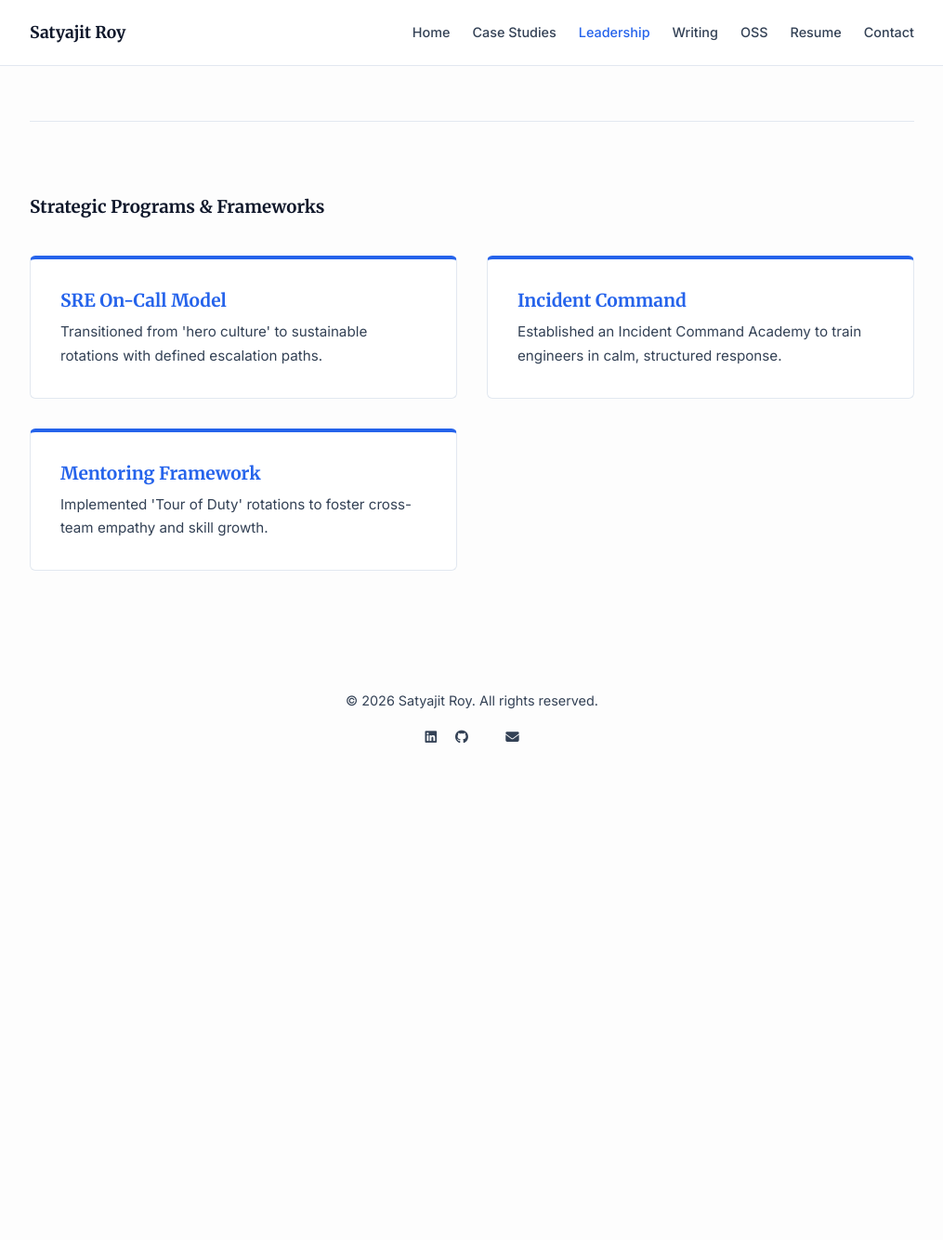
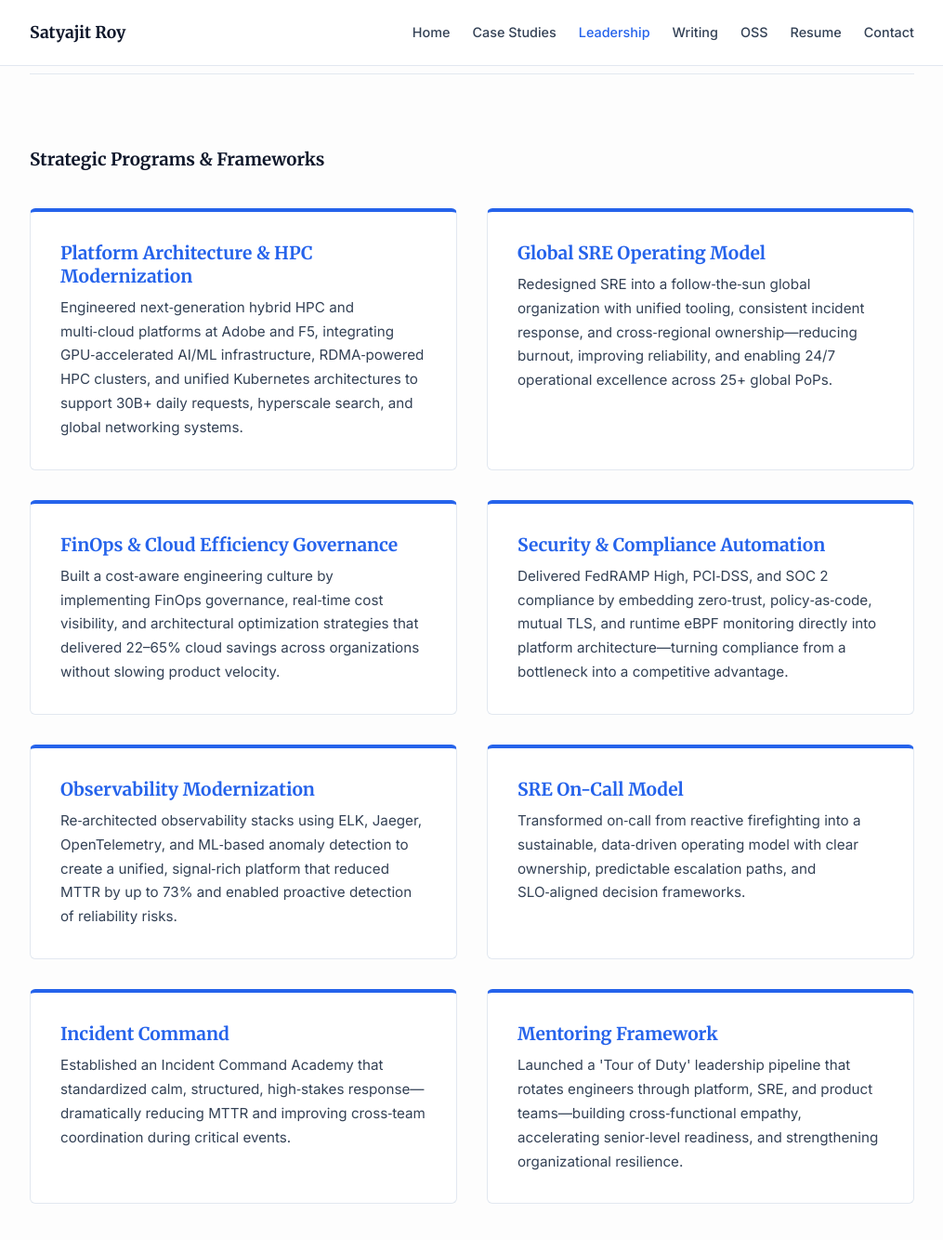
Before and after one commit to kodelint/kodelint.github.io, a Jekyll site: the page built from portfolio/leadership.md, in a window 1280 px wide and 1400 px high, scrolled down 1353 px. Shown: the top 1334 px of the window at 93% size, without its empty margins (132-1147 px from the left). Built offline with Jekyll 4.4.1, drawn with Linux system fonts in a browser that asks for light colours; before the commit the page ends 2205 px from its top, so only the background shows below that; some of the changed text lies outside the part shown.

Commit message:
feat: add 'Operational Excellence' topic to leadership philosophy

```diff
--- a/_data/portfolio.yml
+++ b/_data/portfolio.yml
@@ -1,9 +1,7 @@
-# Portfolio Content Data
-
 home:
   name: "Satyajit Roy"
   role: "Engineering Executive and Leader"
-  subhead: "I build reliable, cost-efficient cloud platforms and scale engineering teams to deliver mission-critical AI and SaaS systems."
+  subhead: "I design and scale the platforms that power modern AI, secure global traffic, and keep mission‑critical systems fast, reliable, and cost‑efficient."
   metrics:
     - title: "Experience"
       value: "20+ Years"
@@ -14,75 +12,75 @@
     - title: "Leadership"
       value: "55+ Engineers"
   why_work:
-    - "Leadership in hyperscale systems"
-    - "SRE operating models"
-    - "Cloud cost optimization"
+    - "Leadership at hyperscale and under pressure"
+    - "Modern SRE operating models that actually work"
+    - "Cloud efficiency without compromising velocity"
 
 case_studies:
   - id: adobe-hyperscale
-    title: "Hyperscale ML/Search platform at Adobe"
+    title: "Hyperscale ML/Search Platform at Adobe"
     outcome: "30B requests, GPU utilization +38%"
-    context: "Adobe's Core Search and Sensei platform handles 30B+ daily requests."
+    context: "Adobe's Core Search and Sensei platform serves as the intelligence layer behind flagship products, processing 30B+ daily requests."
     role: "Architect & Technical Leader. Led a senior platform team."
-    problem: "Existing infrastructure couldn't scale efficiently for AI/ML workloads."
-    constraints: "Strict latency (<5ms P95), data sovereignty, legacy support."
+    problem: "AI/ML workloads were outgrowing the existing infrastructure, creating scaling, latency, and cost challenges."
+    constraints: "Sub‑5ms P95 latency, strict data governance, and legacy systems that couldn’t be disrupted."
     solution:
-      - "Designed hybrid GPU/CPU architecture spanning AWS, Azure, on-prem."
-      - "Optimized HPC clusters with RDMA InfiniBand and Volcano scheduling."
-      - "Unified fragmented Kubernetes environments."
+      - "Designed a hybrid GPU/CPU architecture across AWS, Azure, and on‑prem HPC."
+      - "Optimized NVIDIA clusters using RDMA InfiniBand, MIG, and Volcano scheduling."
+      - "Unified fragmented Kubernetes environments into a multi‑tenant platform."
     impact:
-      - "Supported 30B+ daily API requests."
-      - "Increased GPU utilization by 38%."
-      - "Lowered cloud storage costs by 65%."
+      - "Supported 30B+ daily API requests with >99.98% availability."
+      - "Increased GPU utilization by 38% through smarter scheduling."
+      - "Reduced cloud storage costs by 65% with tiering and lifecycle policies."
     lessons:
-      - "GPU-aware scheduling is essential for HPC utilization."
-      - "Hybrid cloud adds complexity but enables cost-effective burst scaling."
+      - "GPU-aware scheduling is the difference between expensive hardware and efficient hardware."
+      - "Hybrid cloud is complex, but it unlocks elasticity and cost control at hyperscale."
     artifacts:
       - text: "Architecture Diagram"
         link: "#"
     tags: ["AI/ML", "HPC", "Kubernetes"]
 
   - id: f5-sre-transformation
-    title: "Global SRE operating model at F5"
+    title: "Global SRE Operating Model at F5"
     outcome: "55+ engineers, MTTR −73%"
-    context: "F5's Distributed Cloud SaaS platform delivers multi-cloud networking globally."
+    context: "F5’s Distributed Cloud platform powers global multi‑cloud networking and security for enterprise customers."
     role: "Sr. Director of Product Engineering & Head of SRE."
-    problem: "Operational silos, inconsistent incident response, and high burnout."
-    constraints: "24/7 global operation, FedRAMP/PCI-DSS compliance."
+    problem: "Silos, inconsistent incident response, and burnout were slowing down a platform facing explosive traffic growth."
+    constraints: "24/7 global operations, strict compliance (FedRAMP, PCI‑DSS), and security‑critical workloads."
     solution:
-      - "Rebuilt SRE model to follow-the-sun structure."
-      - "Implemented policy-as-code and zero-trust architecture."
-      - "Re-architected observability with ML-based anomaly detection."
+      - "Rebuilt SRE into a follow‑the‑sun model with clear ownership and escalation paths."
+      - "Implemented policy‑as‑code and zero‑trust architecture across the platform."
+      - "Modernized observability with ML‑driven anomaly detection and unified tracing."
     impact:
-      - "Reduced MTTR by 73%."
-      - "Lowered attrition by 10%."
-      - "Absorbed 400% growth in attack traffic."
+      - "Reduced MTTR by 73% and improved incident consistency."
+      - "Lowered attrition by 10% by eliminating hero culture."
+      - "Absorbed 400% growth in attack traffic without degradation."
     lessons:
-      - "Culture eats tools for breakfast; fix psychological safety first."
-      - "Compliance-as-code is the only way to survive velocity requirements."
+      - "Culture eats tools for breakfast — fix trust and clarity first."
+      - "Compliance-as-code is the only sustainable path at enterprise velocity."
     artifacts:
       - text: "SRE Handbook"
         link: "#"
     tags: ["SRE", "Transformation", "Compliance"]
 
   - id: arkose-finops
-    title: "Platform modernization and FinOps at Arkose Labs"
+    title: "Platform Modernization & FinOps at Arkose Labs"
     outcome: "22% cloud spend reduction"
-    context: "Arkose Labs provides fraud detection requiring massive real-time processing."
+    context: "Arkose Labs fights fraud at internet scale, requiring real‑time decisioning under unpredictable attack traffic."
     role: "Director of Engineering & SRE."
-    problem: "Cloud costs unsustainable high while technical debt slowed velocity."
-    constraints: "High-volume DDoS traffic, real-time latency SLAs."
+    problem: "Cloud spend was rising faster than revenue, and technical debt was slowing delivery."
+    constraints: "High‑volume DDoS traffic, strict latency SLAs, and rapid enterprise growth."
     solution:
-      - "Re-architected to EKS microservices with eBPF service mesh."
-      - "Instituted FinOps governance and tooling."
-      - "Introduced SLO-based release gates."
+      - "Re‑architected the platform into EKS microservices with an eBPF service mesh."
+      - "Established FinOps governance, dashboards, and cost‑aware engineering practices."
+      - "Introduced SLO‑based release gates to balance reliability and velocity."
     impact:
-      - "Delivered 22% reduction in cloud spend."
-      - "Enabled 7x transaction growth."
-      - "Maintained 99.9% SLA under attack."
+      - "Reduced cloud spend by 22% while supporting 7x transaction growth."
+      - "Maintained 99.9% SLA even during attack spikes."
+      - "Improved release quality and reduced customer‑impacting incidents."
     lessons:
-      - "FinOps is an engineering discipline requiring architectural awareness."
-      - "eBPF provides observability without sidecar overhead."
+      - "FinOps only works when engineering owns the cost model."
+      - "eBPF unlocks observability without the tax of sidecars."
     artifacts:
       - text: "FinOps Strategy"
         link: "#"
@@ -91,47 +89,51 @@
   - id: macys-platform
     title: "Enterprise CI/CD & Platform Modernization at Macys.com"
     outcome: "Near-zero downtime releases"
-    context: "Macys.com required a modernization of its deployment pipeline to support rapid e-commerce innovation."
+    context: "Macy’s needed a modern deployment platform to support rapid retail innovation and peak‑season reliability."
     role: "Tech Leader. Led enterprise-wide platform modernization."
-    problem: "Manual, fragile deployment processes caused frequent downtime and slowed feature release cycles."
-    constraints: "High-traffic e-commerce environment, legacy on-prem infrastructure."
+    problem: "Deployments were slow, manual, and risky — causing downtime during revenue‑critical periods."
+    constraints: "High‑traffic retail workloads, legacy on‑prem systems, and multi‑cloud fragmentation."
     solution:
-      - "Designed modern deployment platform using Jenkins, Spinnaker, and Kubernetes."
-      - "Implemented blue-green and canary deployment strategies."
-      - "Designed hybrid cloud architecture spanning GCP, AWS, and VMware Tanzu."
+      - "Built a modern CI/CD platform using Jenkins, Spinnaker, and Kubernetes."
+      - "Implemented blue‑green and canary strategies for safe, incremental rollouts."
+      - "Designed a hybrid cloud architecture across GCP, AWS, and VMware Tanzu."
     impact:
-      - "Achieved near-zero downtime releases for revenue-critical workloads."
-      - "Significantly reduced deployment lead time."
-      - "Enabled consistent workload execution across hybrid environments."
+      - "Achieved near‑zero downtime releases across the e‑commerce stack."
+      - "Cut deployment time from days to under an hour."
+      - "Enabled consistent workloads across hybrid environments."
     lessons:
-      - "Standardized pipelines are key to developer velocity in large orgs."
-      - "Canary deployments are essential for risk mitigation in retail."
+      - "Standardized pipelines are the backbone of developer velocity."
+      - "Canary releases are non‑negotiable for retail reliability."
     artifacts: []
     tags: ["CI/CD", "Kubernetes", "Hybrid Cloud"]
 
   - id: early-career
-    title: "Early Career Leadership & Engineering"
+    title: "Early Career of Engineering"
     outcome: "Foundational Distributed Systems"
-    context: "Engineering roles at Workday, Chegg, RocketFuel, and others."
+    context: "Engineering roles at Workday, Chegg, RocketFuel, Adobe, and others."
     role: "Various Engineering Roles (2004-2016)."
-    problem: "Building and scaling early distributed systems and SaaS products."
-    constraints: "Rapidly evolving technology landscape."
+    problem: "Building early distributed systems during a period of rapid cloud evolution."
+    constraints: "Fast‑moving product requirements and emerging cloud technologies."
     solution:
-      - "Contributed to core platform stability and scalability."
-      - "Built foundational expertise in distributed systems."
+      - "Built and scaled early SaaS and distributed systems."
+      - "Developed deep expertise in reliability, performance, and platform design."
     impact:
-      - "Delivered key components for high-growth SaaS products."
-      - "Mentored junior engineers and led technical initiatives."
+      - "Delivered core components for high‑growth SaaS products."
+      - "Maintained and evolved cloud‑native systems across multiple companies."
+      - "Mentored engineers and led technical initiatives."
     lessons:
-      - "Fundamentals of distributed systems don't change, only the tools do."
-    artifacts: []
+      - "Distributed systems fundamentals stay constant — the ecosystem around them evolves."
+    artifacts:
+      - text: "Confidence"
+        link: "#"
     tags: ["Distributed Systems", "SaaS"]
 
 leadership:
   philosophy:
-    mission: "I believe engineering leadership is about removing friction. Whether it's technical friction (legacy code, manual toil) or organizational friction (silos, unclear goals), my role is to clear the path so high-performing teams can deliver value."
-    hiring: "Growth comes from ownership. I build teams where engineers are empowered to own their services from design to production. I focus on mentorship and clear career ladders to turn junior engineers into future architects."
-    balance: "Reliability is a feature, not an afterthought. I advocate for 'Shifting Left' on reliability and security, embedding SRE principles into the software development lifecycle rather than treating operations as a cleanup crew."
+    mission: "Leadership is about removing friction technical, organizational, and cultural. So teams can move fast with clarity and confidence."
+    hiring: "Ownership creates growth. I build teams where engineers own their services end‑to‑end, operate with autonomy, and have transparent paths to become senior leaders, architects, and managers. I invest heavily in mentorship, psychological safety, and clear expectations."
+    balance: "Reliability is a first‑class feature. Embedding SRE principles early prevents firefighting later and creates a culture of sustainable delivery."
+    excellence: "Operational excellence is a mindset, not a checklist. I foster cultures where 'blameless' is more than a buzzword—it's how we learn. By treating every incident as a data point and every failure as an opportunity to harden our systems, we build resilience that is baked into our DNA."
   metrics:
     - label: "Team Scaling"
       value: "7 to 55+ engineers"
@@ -140,67 +142,78 @@
     - label: "Promotion"
       value: "30%+ promoted"
   programs:
+    - title: "Platform Architecture & HPC Modernization"
+      desc: "Engineered next‑generation hybrid HPC and multi‑cloud platforms at Adobe and F5, integrating GPU‑accelerated AI/ML infrastructure, RDMA‑powered HPC clusters, and unified Kubernetes architectures to support 30B+ daily requests, hyperscale search, and global networking systems."
+    - title: "Global SRE Operating Model"
+      desc: "Redesigned SRE into a follow‑the‑sun global organization with unified tooling, consistent incident response, and cross‑regional ownership—reducing burnout, improving reliability, and enabling 24/7 operational excellence across 25+ global PoPs."
+    - title: "FinOps & Cloud Efficiency Governance"
+      desc: "Built a cost‑aware engineering culture by implementing FinOps governance, real‑time cost visibility, and architectural optimization strategies that delivered 22–65% cloud savings across organizations without slowing product velocity."
+    - title: "Security & Compliance Automation"
+      desc: "Delivered FedRAMP High, PCI‑DSS, and SOC 2 compliance by embedding zero‑trust, policy‑as‑code, mutual TLS, and runtime eBPF monitoring directly into platform architecture—turning compliance from a bottleneck into a competitive advantage."
+    - title: "Observability Modernization"
+      desc: "Re‑architected observability stacks using ELK, Jaeger, OpenTelemetry, and ML‑based anomaly detection to create a unified, signal‑rich platform that reduced MTTR by up to 73% and enabled proactive detection of reliability risks."
     - title: "SRE On-Call Model"
-      desc: "Transitioned from 'hero culture' to sustainable rotations with defined escalation paths."
+      desc: "Transformed on‑call from reactive firefighting into a sustainable, data‑driven operating model with clear ownership, predictable escalation paths, and SLO‑aligned decision frameworks."
     - title: "Incident Command"
-      desc: "Established an Incident Command Academy to train engineers in calm, structured response."
+      desc: "Established an Incident Command Academy that standardized calm, structured, high‑stakes response—dramatically reducing MTTR and improving cross‑team coordination during critical events."
     - title: "Mentoring Framework"
-      desc: "Implemented 'Tour of Duty' rotations to foster cross-team empathy and skill growth."
+      desc: "Launched a 'Tour of Duty' leadership pipeline that rotates engineers through platform, SRE, and product teams—building cross‑functional empathy, accelerating senior‑level readiness, and strengthening organizational resilience."
+
 
 writing:
   - title: "Overlay Networking Deep Dive"
-    summary: "Exploring the matryoshka dolls of modern networking and technical evolution."
+    summary: "A layered exploration of modern networking — from packets to policy — and how it shapes cloud‑native systems."
     link: "/2026/01/05/Overlay_Networking_deep_dive.html"
-    why: "Fundamental understanding of container networking."
+    why: "A foundational guide to understanding container networking."
   - title: "GitOps Journey"
-    summary: "Lessons learned moving infrastructure to a GitOps model."
+    summary: "A practical look at adopting GitOps at scale — what worked, what didn’t, and what surprised us."
     link: "/2022/04/18/Our_GitOps_Journey.html"
-    why: "Real-world migration challenges."
+    why: "Real‑world lessons from a multi‑team migration."
   - title: "Rust Basics & Ownership"
-    summary: "Understanding the borrow checker and memory safety."
+    summary: "A friendly walkthrough of Rust’s ownership model and why it changes how you think about systems programming."
     link: "/2022/07/02/Rust_Basics_and_Concepts_1st_Iteration.html"
-    why: "Systems programming fundamentals."
+    why: "A clear introduction to memory safety and modern systems design."
   - title: "Terraform at Scale"
-    summary: "Strategies for organizing Terraform code in large organizations."
+    summary: "Patterns, pitfalls, and best practices for managing Terraform in large, fast‑moving organizations."
     link: "/2022/03/01/Terraform_How_to_organize_your_terraform_code.html"
-    why: "IaC best practices for teams."
+    why: "A blueprint for scalable IaC."
 
 oss:
   - title: "Setup DevBox"
-    problem: "Inconsistent dev environments slow down onboarding."
-    impact: "Reduces setup time from days to minutes."
+    problem: "Onboarding slows down when every engineer’s laptop behaves differently."
+    impact: "Creates reproducible dev environments in minutes, not days."
     repo: "https://github.com/kodelint/setup-devbox"
   - title: "Git Selective Ignore"
-    problem: "Accidental commits of local config/secrets."
-    impact: "Prevents security leaks and git noise."
+    problem: "Local configs and secrets often sneak into commits."
+    impact: "Prevents accidental leaks and keeps repos clean."
     repo: "https://github.com/kodelint/git-selective-ignore"
   - title: "Blogs Publisher"
-    problem: "Manual cross-posting is tedious."
-    impact: "Automates distribution to 3 platforms."
+    problem: "Cross‑posting content manually wastes time and breaks consistency."
+    impact: "Automates publishing across multiple platforms with one command."
     repo: "https://github.com/kodelint/blogs-publisher"
   - title: "Wiper"
-    problem: "Uninstalling macOS apps leaves junk files."
-    impact: "Clean uninstalls for better system hygiene."
+    problem: "macOS apps leave behind clutter even after uninstalling."
+    impact: "Ensures clean removals and a healthier system."
     repo: "https://github.com/kodelint/wiper"
 
 resume:
-  summary: "Engineering and Platform leader with 20+ years of experience scaling mission-critical SaaS and AI/ML platforms."
+  summary: "Engineering and Platform leader with 20+ years of experience building and scaling mission‑critical SaaS, AI/ML, and cloud platforms."
   experience:
     - company: "Arkose Labs"
       role: "Director of Engineering & SRE"
       date: "Aug 2024 — Present"
       points:
-        - "Amplified platform modernization supporting 7x transaction growth."
-        - "Instituted FinOps governance reducing cloud spend by 22%."
+        - "Modernized the platform to support 7x transaction growth."
+        - "Established FinOps governance reducing cloud spend by 22%."
     - company: "F5 Inc"
       role: "Sr. Director of Product Engineering & Head of SRE"
       date: "Oct 2022 — Apr 2024"
       points:
-        - "Headed 55+ engineers; reduced MTTR by 73%."
-        - "Oversaw strategy for 25+ PoP global network."
+        - "Led 55+ engineers and reduced MTTR by 73%."
+        - "Owned strategy for a 25+ PoP global networking platform."
     - company: "Adobe Inc"
       role: "Architect / Technical Leader"
       date: "Aug 2018 — Oct 2022"
       points:
-        - "Led hybrid GPU/CPU infra for hyperscale ML/AI."
-        - "Optimized HPC clusters increasing utilization by 38%."
+        - "Architected hybrid GPU/CPU infrastructure for hyperscale ML/AI."
+        - "Optimized HPC clusters, increasing utilization by 38%."
--- a/portfolio/leadership.md
+++ b/portfolio/leadership.md
@@ -27,6 +27,9 @@
 
         <h3 style="border-left: 4px solid var(--color-accent); padding-left: 1rem; margin-top: 3rem;">Velocity vs Reliability</h3>
         <p>{{ site.data.portfolio.leadership.philosophy.balance }}</p>
+
+        <h3 style="border-left: 4px solid var(--color-accent); padding-left: 1rem; margin-top: 3rem;">Operational Excellence</h3>
+        <p>{{ site.data.portfolio.leadership.philosophy.excellence }}</p>
       </div>
 
       <div>
```
